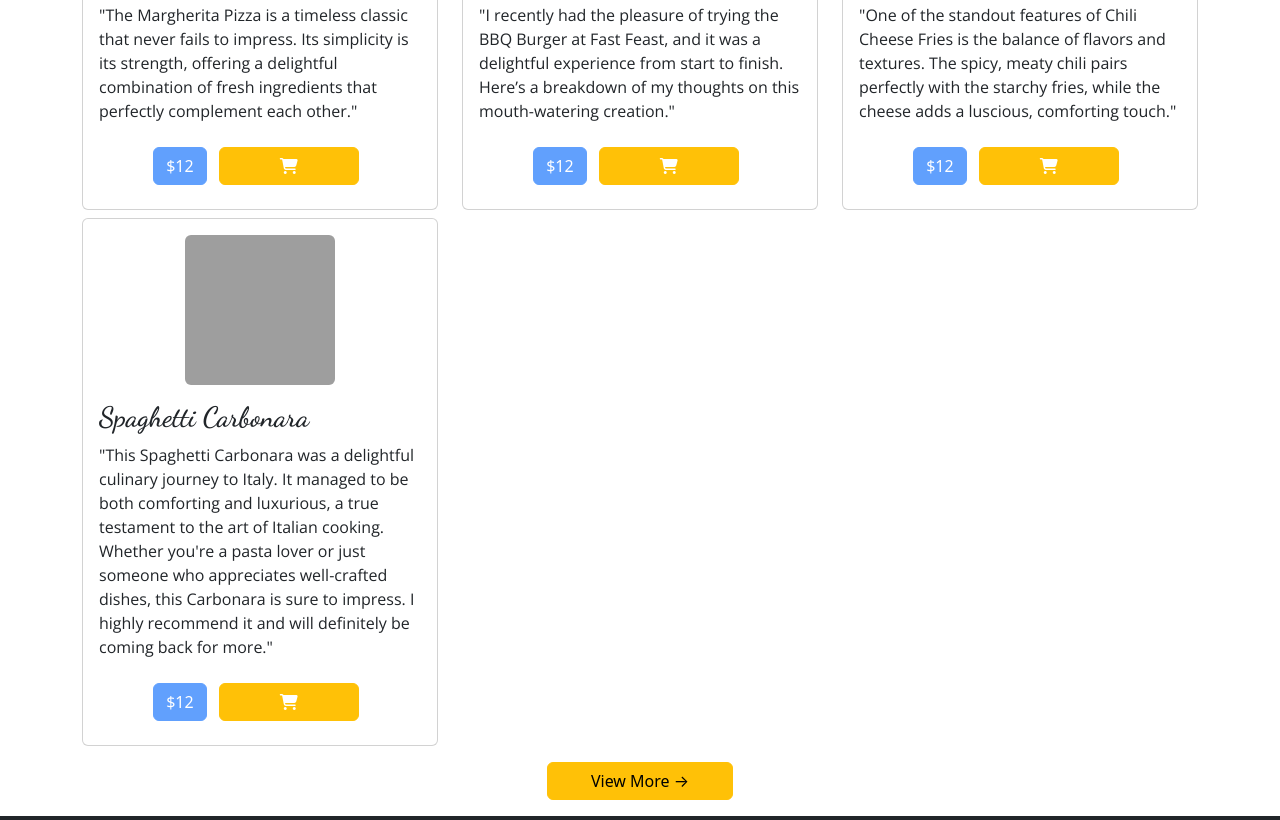
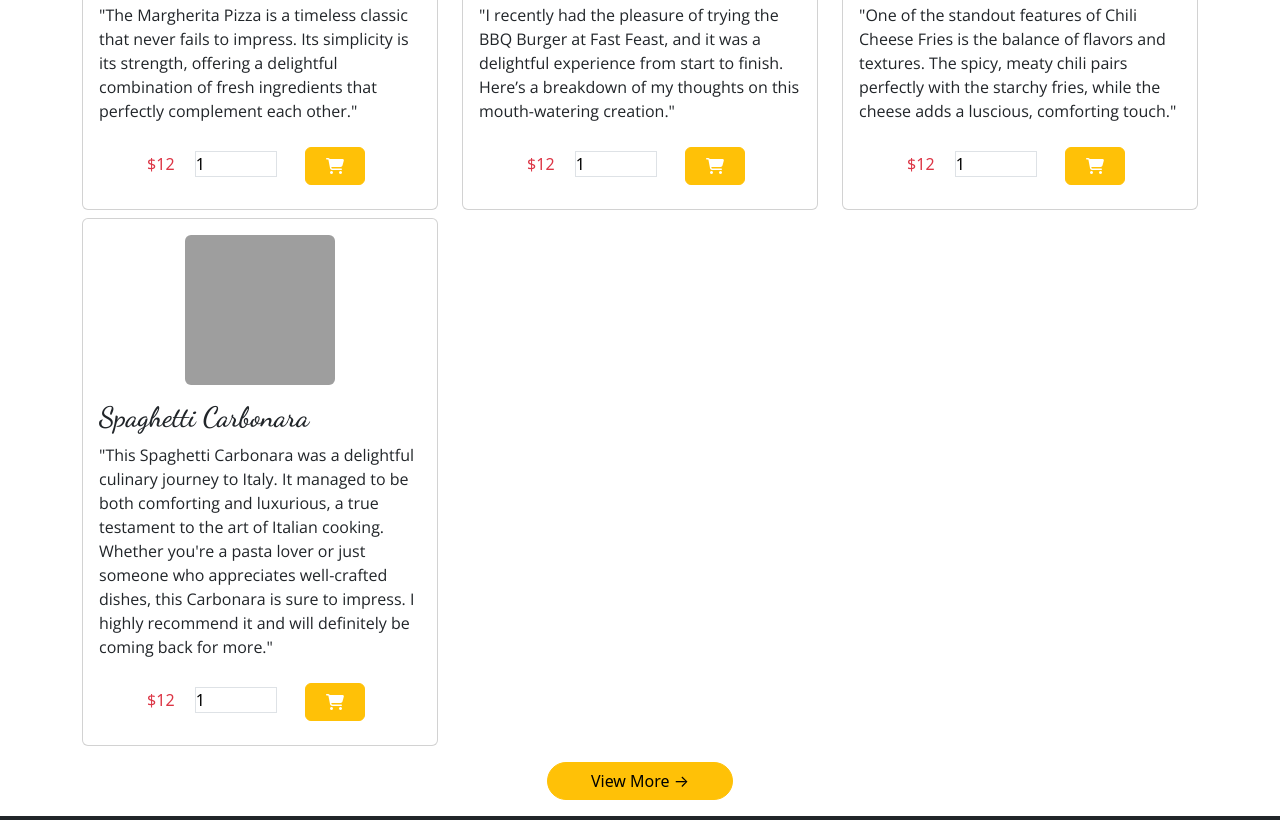
Before and after one commit to hanminphyo/fast-food-restaurant, a plain HTML site: page menu.html in a window 1280 px wide. Shown: the part 380-1200 px from the top of the page. Drawn offline with nearby package versions, Linux system fonts and the light colour scheme; grey boxes are pictures that could not be loaded.

Commit message:
index.html edited

```diff
--- a/menu.html
+++ b/menu.html
@@ -89,12 +89,20 @@
                   complement each other."
                 </p>
                 <div class="container mx-auto text-center">
-                  <button type="button" class="btn btn-primary" disabled>
-                    $12
-                  </button>
+                  <span class="text-danger me-3"> $12</span>
+                  <input
+                    class="border border-flush me-3"
+                    type="number"
+                    id="quantity"
+                    name="quantity"
+                    min="1"
+                    max="50"
+                    step="1"
+                    value="1"
+                  />
                   <a class="btn btn-warning m-2" href="#" role="button"
                     ><i
-                      class="cart fa-solid fa-cart-shopping text-white px-5"
+                      class="cart fa-solid fa-cart-shopping text-white px-2"
                     ></i
                   ></a>
                 </div>
@@ -117,12 +125,20 @@
                   mouth-watering creation."
                 </p>
                 <div class="container mx-auto text-center">
-                  <button type="button" class="btn btn-primary" disabled>
-                    $12
-                  </button>
+                  <span class="text-danger me-3"> $12</span>
+                  <input
+                    class="border border-flush me-3"
+                    type="number"
+                    id="quantity"
+                    name="quantity"
+                    min="1"
+                    max="50"
+                    step="1"
+                    value="1"
+                  />
                   <a class="btn btn-warning m-2" href="#" role="button"
                     ><i
-                      class="cart fa-solid fa-cart-shopping text-white px-5"
+                      class="cart fa-solid fa-cart-shopping text-white px-2"
                     ></i
                   ></a>
                 </div>
@@ -145,12 +161,20 @@
                   luscious, comforting touch."
                 </p>
                 <div class="container mx-auto text-center">
-                  <button type="button" class="btn btn-primary" disabled>
-                    $12
-                  </button>
+                  <span class="text-danger me-3"> $12</span>
+                  <input
+                    class="border border-flush me-3"
+                    type="number"
+                    id="quantity"
+                    name="quantity"
+                    min="1"
+                    max="50"
+                    step="1"
+                    value="1"
+                  />
                   <a class="btn btn-warning m-2" href="#" role="button"
                     ><i
-                      class="cart fa-solid fa-cart-shopping text-white px-5"
+                      class="cart fa-solid fa-cart-shopping text-white px-2"
                     ></i
                   ></a>
                 </div>
@@ -175,12 +199,20 @@
                   it and will definitely be coming back for more."
                 </p>
                 <div class="container mx-auto text-center">
-                  <button type="button" class="btn btn-primary" disabled>
-                    $12
-                  </button>
+                  <span class="text-danger me-3"> $12</span>
+                  <input
+                    class="border border-flush me-3"
+                    type="number"
+                    id="quantity"
+                    name="quantity"
+                    min="1"
+                    max="50"
+                    step="1"
+                    value="1"
+                  />
                   <a class="btn btn-warning m-2" href="#" role="button"
                     ><i
-                      class="cart fa-solid fa-cart-shopping text-white px-5"
+                      class="cart fa-solid fa-cart-shopping text-white px-2"
                     ></i
                   ></a>
                 </div>
@@ -189,7 +221,7 @@
           </div>
         </div>
         <div class="d-grid col-md-2 mx-auto mt-3">
-          <button class="btn btn-warning" type="button">
+          <button class="btn btn-warning rounded-pill" type="button">
             View More &rarr;
           </button>
         </div>
```
Also changed, not shown: book.html (+4 -1 lines).
